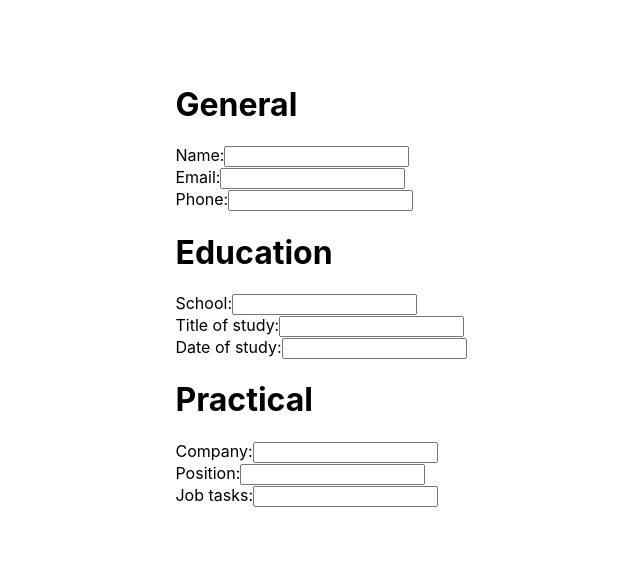
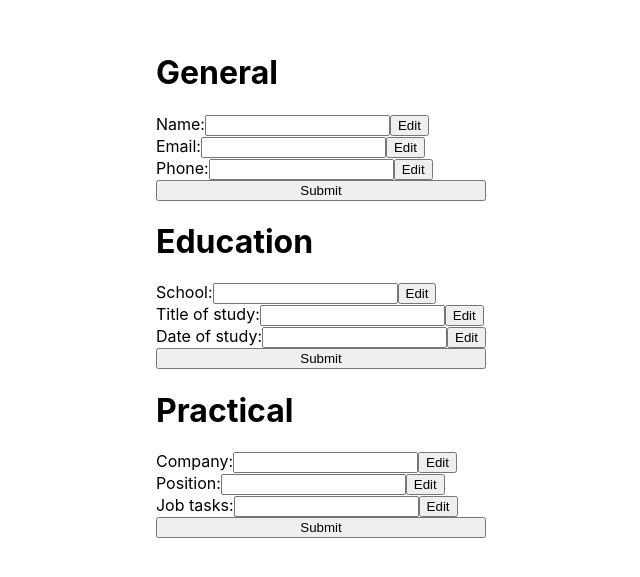
Before and after one commit to gio437/cv-project-react, a React (Create React App) app: page / in a window 1280 px wide. Shown: the part 115-692 px from the top of the page, without its empty margins (319-959 px from the left). Built offline with nearby package versions, Linux system fonts and the light colour scheme.

Commit message:
values of textboxes added to array

```diff
--- a/src/General.js
+++ b/src/General.js
@@ -1,61 +1,109 @@
 import React from 'react';
 
 function Education() {
+    const [arr, nextItem] = React.useState([]);
+
+    function MoveArr() {
+        const schoolVal = document.querySelector('.school').value;
+        const studyVal = document.querySelector('.study').value;
+        const studyDateVal = document.querySelector('.studyDate').value;
+        nextItem(prev => prev.concat(schoolVal));
+        nextItem(prev => prev.concat(studyVal));
+        nextItem(prev => prev.concat(studyDateVal));
+        console.log(arr);
+    }
+
     return (
-    <div class='education'>
+    <div className='education'>
            <h1>Education</h1>
             <label>
                 School:
                 <input type='text' className='school'></input>
+                <button>Edit</button>
             </label>
             <label>
                 Title of study:
                 <input type='text' className='study'></input>
+                <button>Edit</button>
             </label>
             <label>
                 Date of study:
-                <input type='text' className='study-date'></input>
+                <input type='text' className='studyDate'></input>
+                <button>Edit</button>
             </label>
+            <input type='submit' className='submitEducation' onClick={MoveArr}></input>
     </div>
     )
 }
 
 function Practical() {
+    const [arr, nextItem] = React.useState([]);
+
+    function MoveArr() {
+        const companyVal = document.querySelector('.company').value;
+        const positionVal = document.querySelector('.position').value;
+        const tasksVal = document.querySelector('.tasks').value;
+        nextItem(prev => prev.concat(companyVal));
+        nextItem(prev => prev.concat(positionVal));
+        nextItem(prev => prev.concat(tasksVal));
+        console.log(arr);
+    }
+
     return (
-    <div class='practical'>
+    <div className='practical'>
            <h1>Practical</h1>
             <label>
                 Company:
                 <input type='text' className='company'></input>
+                <button>Edit</button>
             </label>
             <label>
                 Position:
                 <input type='text' className='position'></input>
+                <button>Edit</button>
             </label>
             <label>
                 Job tasks:
                 <input type='text' className='tasks'></input>
+                <button>Edit</button>
             </label>
+            <input type='submit' className='submitPractical' onClick={MoveArr}></input>
         </div>
     )
 }
 
 function General() {
+    const [arr, nextItem] = React.useState([]);
+
+    function MoveArr() {
+        const getNameVal = document.querySelector('.name').value;
+        const getEmailVal = document.querySelector('.email').value;
+        const getPhoneVal = document.querySelector('.phone').value;
+        nextItem(prev => prev.concat(getNameVal));
+        nextItem(prev => prev.concat(getEmailVal));
+        nextItem(prev => prev.concat(getPhoneVal));
+        console.log(arr);
+    }
+
     return (
-        <div class='general'>
+        <div className='general'>
            <h1>General</h1>
             <label>
                 Name:
                 <input type='text' className='name'></input>
+                <button>Edit</button>
             </label>
             <label>
                 Email:
                 <input type='text' className='email'></input>
+                <button>Edit</button>
             </label>
             <label>
                 Phone:
                 <input type='text' className='phone'></input>
+                <button>Edit</button>
             </label>
+            <input type='submit' className='submitGeneral' onClick={MoveArr}></input>
             <Education />
             <Practical />
         </div>
```
Also changed, not shown: 1 other file (tests, documents, lock files or other folders).
